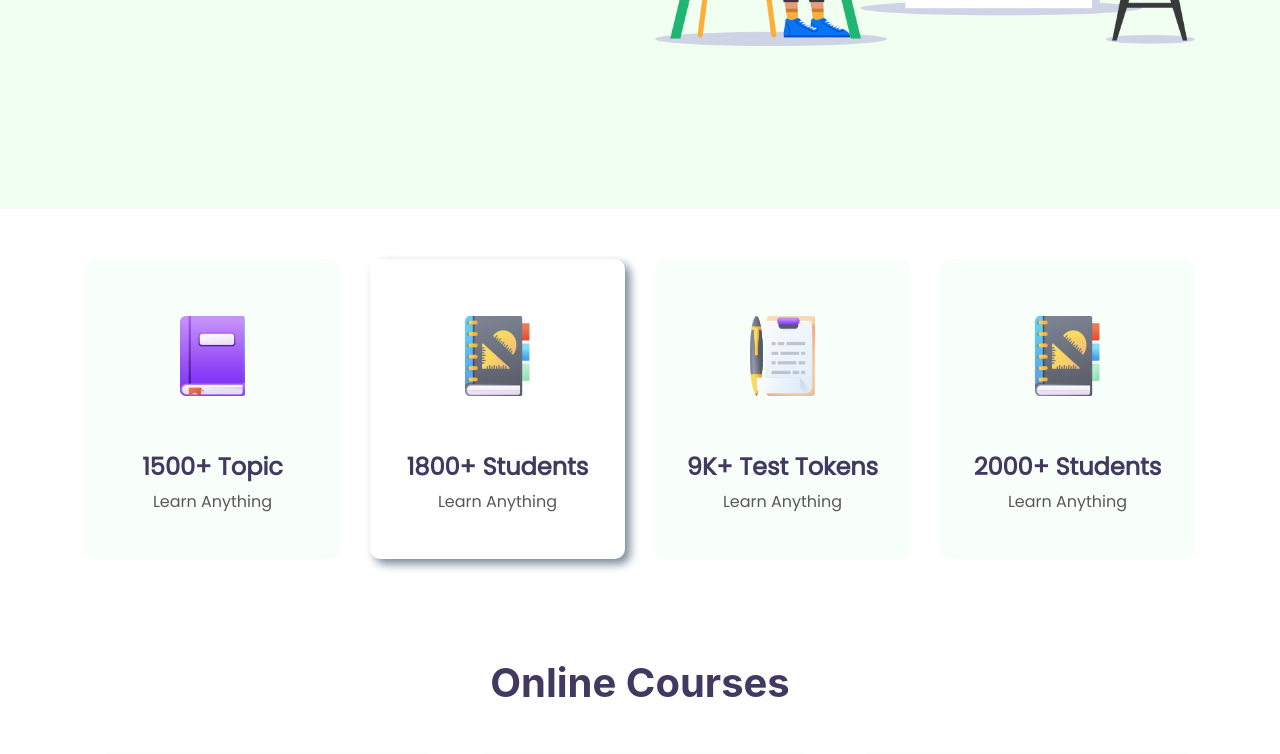
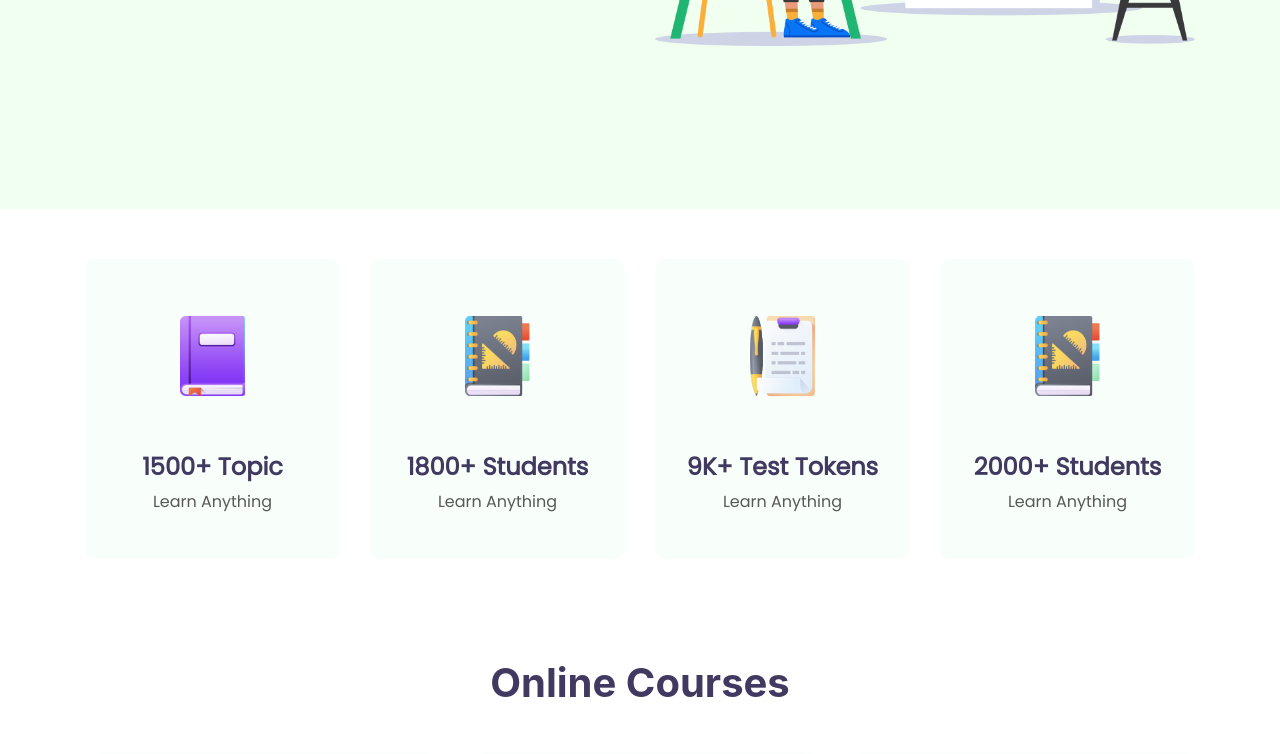
Before and after one commit to hjamy/e-school, a plain HTML site: page index.html in a window 1280 px wide. Shown: the part 426-1180 px from the top of the page. Drawn offline with nearby package versions, Linux system fonts and the light colour scheme.

Commit message:
hover added

```diff
--- a/index.html
+++ b/index.html
@@ -75,7 +75,7 @@
                     </div>
                 </div>
                 <div class="col-lg-3 col-md-6 col-sm-6">
-                    <div class="box special-box">
+                    <div class="box">
                         <div class="img-box d-flex align-items-center justify-content-center">
                             <img src="ICON/Students.png" alt="">
                         </div>
--- a/style.css
+++ b/style.css
@@ -64,14 +64,6 @@
     margin-top: 50px;
 }
 
-.box {
-    height: 300px;
-    background-color: #F8FFFB;
-    border-radius: 10px;
-    text-align: center;
-    font-family: 'Poppins';
-}
-
 .primary-text {
     color: #413960;
     font-weight: 600;
@@ -83,6 +75,19 @@
     color: #585859;
 }
 
+.box {
+    height: 300px;
+    background-color: #F8FFFB;
+    border-radius: 10px;
+    text-align: center;
+    font-family: 'Poppins';
+}
+
+.box:hover {
+    background-color: white;
+    box-shadow: 5px 5px 10px lightslategray;
+}
+
 .box img {
     width: 65px;
     height: 80px;
@@ -90,11 +95,6 @@
 
 .img-box {
     height: 194px;
-}
-
-.special-box {
-    background-color: white;
-    box-shadow: 5px 5px 10px lightslategray;
 }
 
 .course-area {
```
